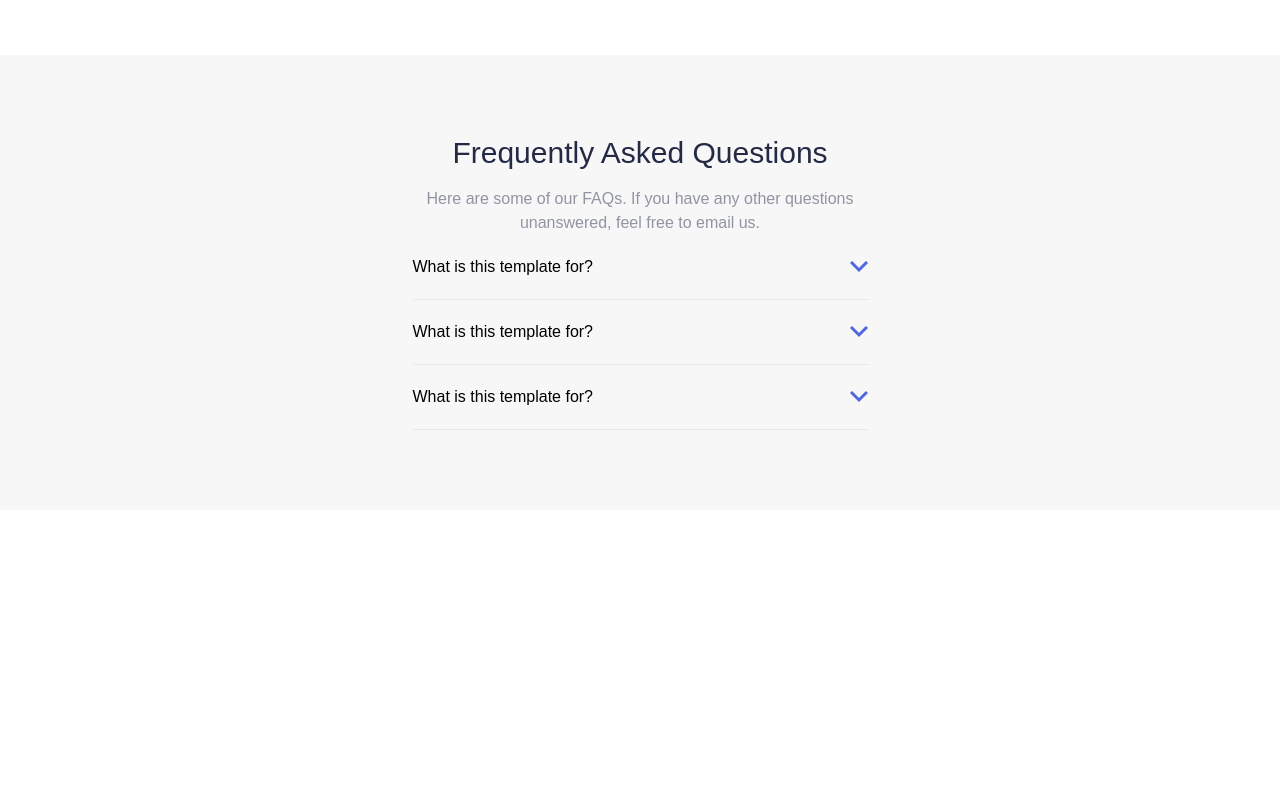
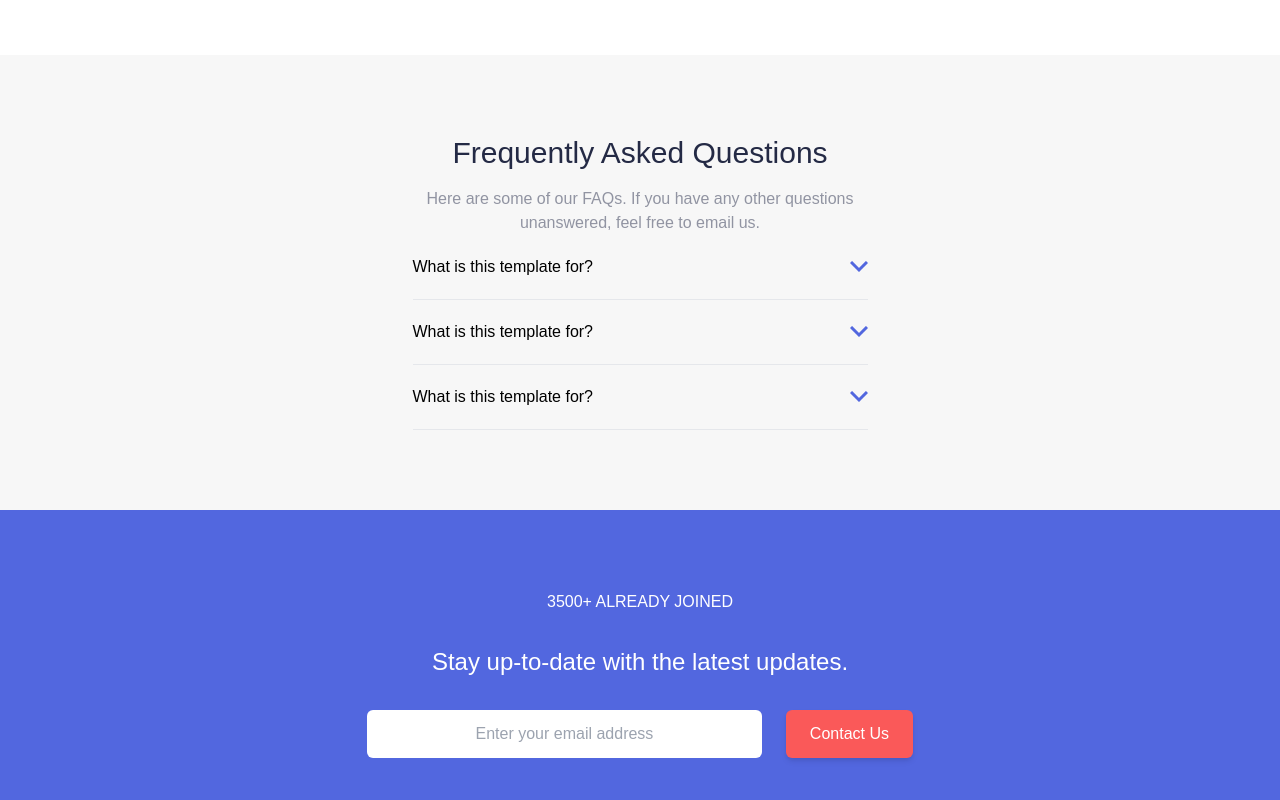
Before and after one commit to justEhmadSaeed/landing-page-template, a Next.js app: page / in a window 1280 px wide. Shown: the part 2792-3592 px from the top of the page. Before the commit the page ends 3302 px from the top, so only its background shows below. Built offline with nearby package versions, Linux system fonts and the light colour scheme.

Commit message:
📦 NEW: ADD Contact us section

```diff
--- /dev/null
+++ b/components/contact.js
@@ -0,0 +1,37 @@
+const Contact = () => {
+	return (
+		<section className='bg-template-purple text-white py-20'>
+			<div className='container'>
+				<div className='sm:w-3/4 lg:w-1/2 mx-auto'>
+					<p className='font-light uppercase text-center mb-8'>
+						3500+ already joined
+					</p>
+					<h1 className='text-2xl text-center'>
+						Stay up-to-date with the latest updates.
+					</h1>
+					<div className='flex flex-col sm:flex-row gap-6 mt-8'>
+						<input
+							type='text'
+							placeholder='Enter your email address'
+							className='focus:outline-none text-center flex-1 px-2 py-3 rounded-md text-black'
+						/>
+						<a
+							href='https://twitter.com/justEhmadSaeed'
+							target='_blank'
+							rel='noopener noreferrer'
+						>
+							<button
+								type='button'
+								className='btn bg-template-red hover:bg-template-white hover:text-black flex items-center gap-4'
+							>
+								Contact Us
+							</button>
+						</a>
+					</div>
+				</div>
+			</div>
+		</section>
+	);
+};
+
+export default Contact;
--- a/pages/index.js
+++ b/pages/index.js
@@ -1,4 +1,5 @@
 import Head from 'next/head';
+import Contact from '../components/contact';
 import Download from '../components/download';
 import FAQ from '../components/faq';
 import Features from '../components/features';
@@ -22,6 +23,7 @@ export default function Home() {
 				<Features />
 				<Download />
 				<FAQ />
+				<Contact />
 				{/* Footer */}
 			</div>
 		</>
```
